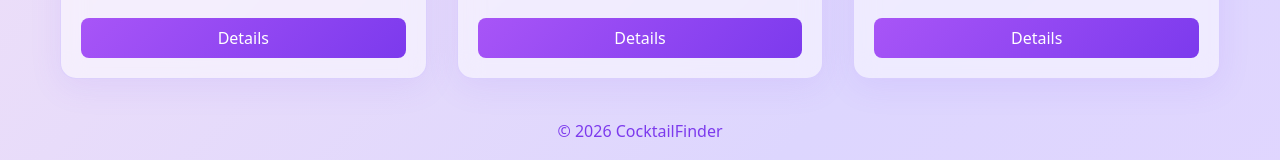
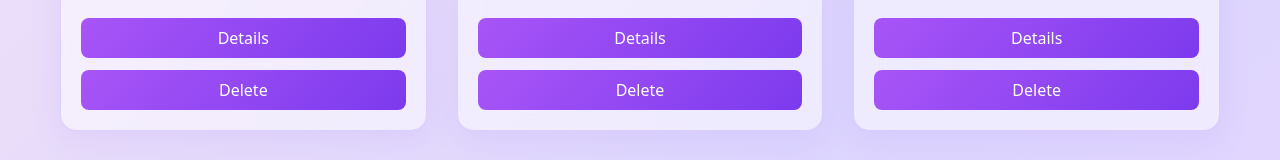
Before and after one commit to lina98st/cocktail-finder, a React (Create React App) app: page / in a window 1280 px wide. Shown: the part 442-602 px from the top of the page. Built offline with nearby package versions, Linux system fonts and the light colour scheme; no server answers.

Commit message:
Pass deleteCocktail prop through CocktailList to CocktailCard

```diff
--- a/src/components/CocktailCard.js
+++ b/src/components/CocktailCard.js
@@ -10,6 +10,7 @@ const CocktailCard = ({ cocktail }) => {
       <Link to={`/cocktail/${cocktail.idDrink}`}>
         <button>Details</button>
       </Link>
+       <button className='deleteButton'>Delete</button>
     </div>
   );
 };
--- a/src/components/CocktailList.js
+++ b/src/components/CocktailList.js
@@ -1,11 +1,12 @@
 import CocktailCard from "./CocktailCard";
 
-const CocktailList = ({ cocktails }) => {
+
+const CocktailList = ({ cocktails, deleteCocktail  }) => {
 
   return (
     <div className='cocktail-list'>
 {cocktails.map((cocktail) =>
-<CocktailCard cocktail={cocktail} key={cocktail.idDrink} />
+<CocktailCard cocktail={cocktail} key={cocktail.idDrink} deleteCocktail={deleteCocktail} />
 )}
 
     </div>
--- a/src/pages/HomePage.js
+++ b/src/pages/HomePage.js
@@ -21,6 +21,10 @@ async function fetchCocktail() {
   }
 }
 
+const deleteCocktail = (id) => {
+  setCocktails(cocktails.filter((cocktail) => cocktail.idDrink !== id))
+}
+
 
     return (
         <>
```
